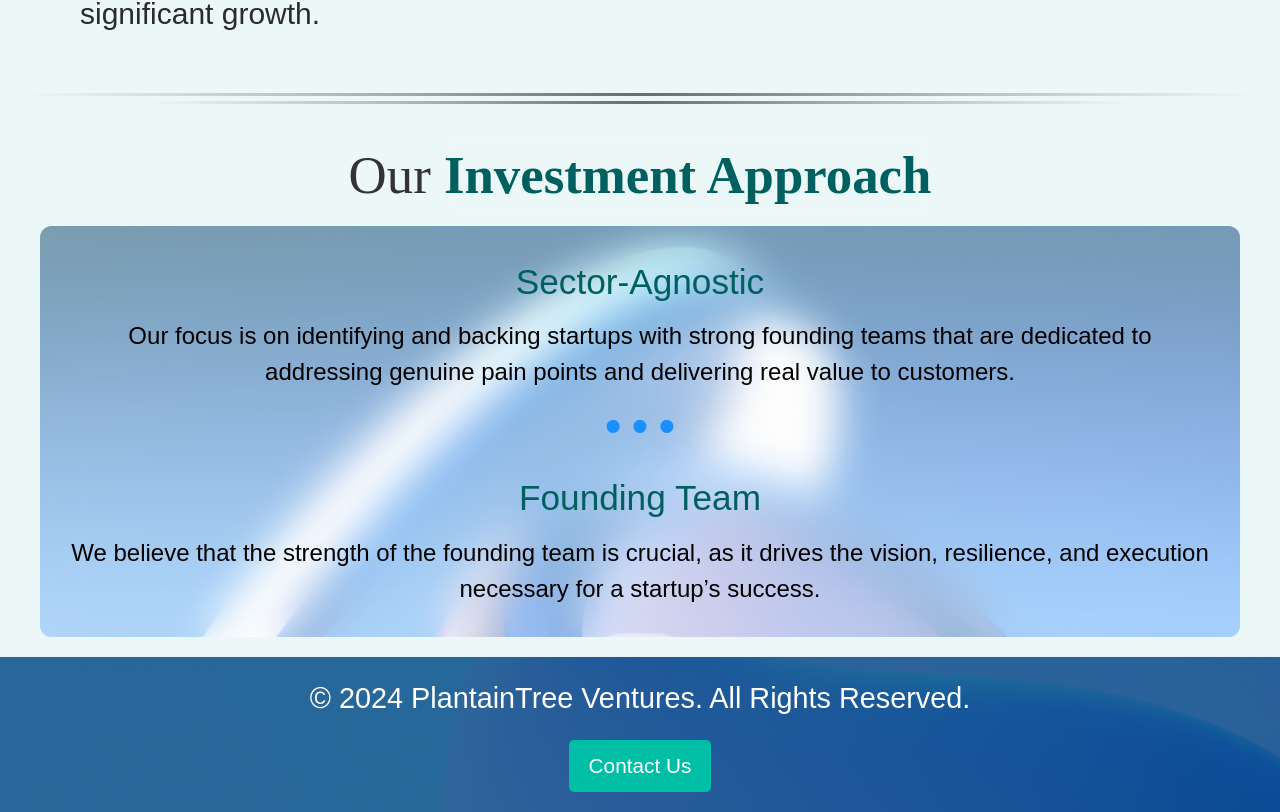
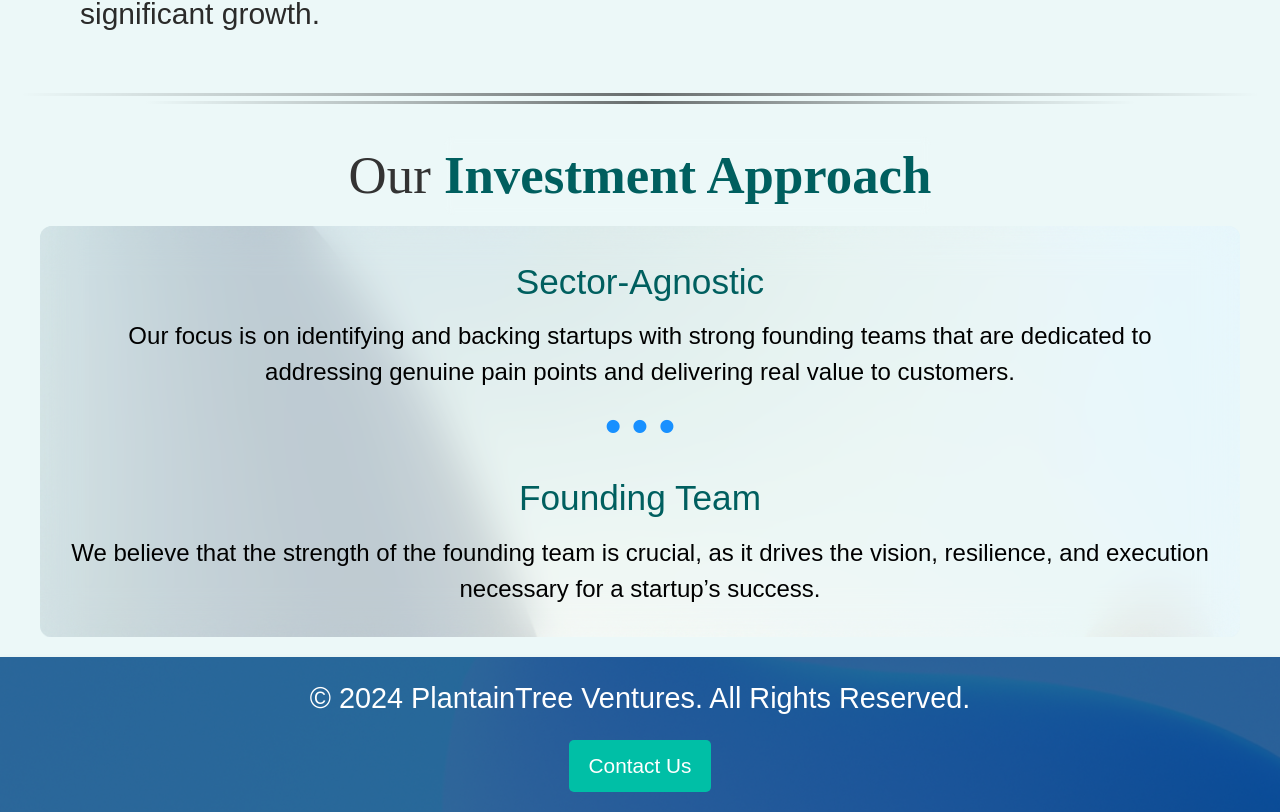
Before and after one commit to Akhpie/Plantaintree-app, a React (Create React App) app in the folder client/: page /about in a window 1280 px wide. Shown: the part 587-1399 px from the top of the page. Built offline with nearby package versions, Linux system fonts and the light colour scheme; no server answers; a web font is replaced by a local one.

Commit message:
lil changes

```diff
--- a/client/src/pages/About.jsx
+++ b/client/src/pages/About.jsx
@@ -30,8 +30,8 @@ const About = () => {
             <div className="info-box">
               <ul className="info-list">
                 <li className="info-item">
-                  <h3>Sector-Agnostic</h3>
-                  <p>
+                  <h3 style={{ fontWeight: 500 }}>Sector-Agnostic</h3>
+                  <p className="footer-text-team">
                     Our focus is on identifying and backing startups with strong
                     founding teams that are dedicated to addressing genuine pain
                     points and delivering real value to customers.
@@ -43,8 +43,8 @@ const About = () => {
                     <span className="dot">•</span>
                     <span className="dot">•</span>
                   </div>
-                  <h3>Founding Team</h3>
-                  <p>
+                  <h3 style={{ fontWeight: 500 }}>Founding Team</h3>
+                  <p className="footer-text-team">
                     We believe that the strength of the founding team is
                     crucial, as it drives the vision, resilience, and execution
                     necessary for a startup’s success.
--- a/client/src/styles/about.css
+++ b/client/src/styles/about.css
@@ -121,7 +121,7 @@
   backdrop-filter: blur(20px);
 }
 .bg-image {
-  background-image: url("/public/assets/images/dddepth-051.jpg");
+  background-image: url("/public/assets/images/dddepth-282.jpg");
   background-repeat: no-repeat;
   background-size: cover;
   border-radius: 12px;
```
Also changed, not shown: client/src/pages/Home.jsx (+0 -30 lines).
